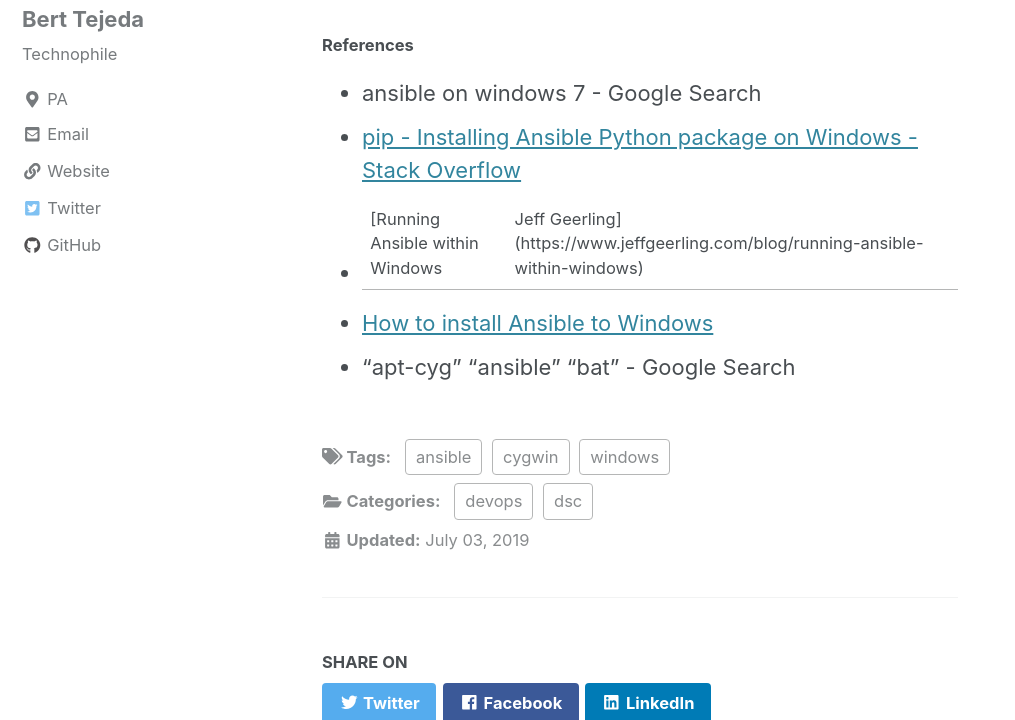
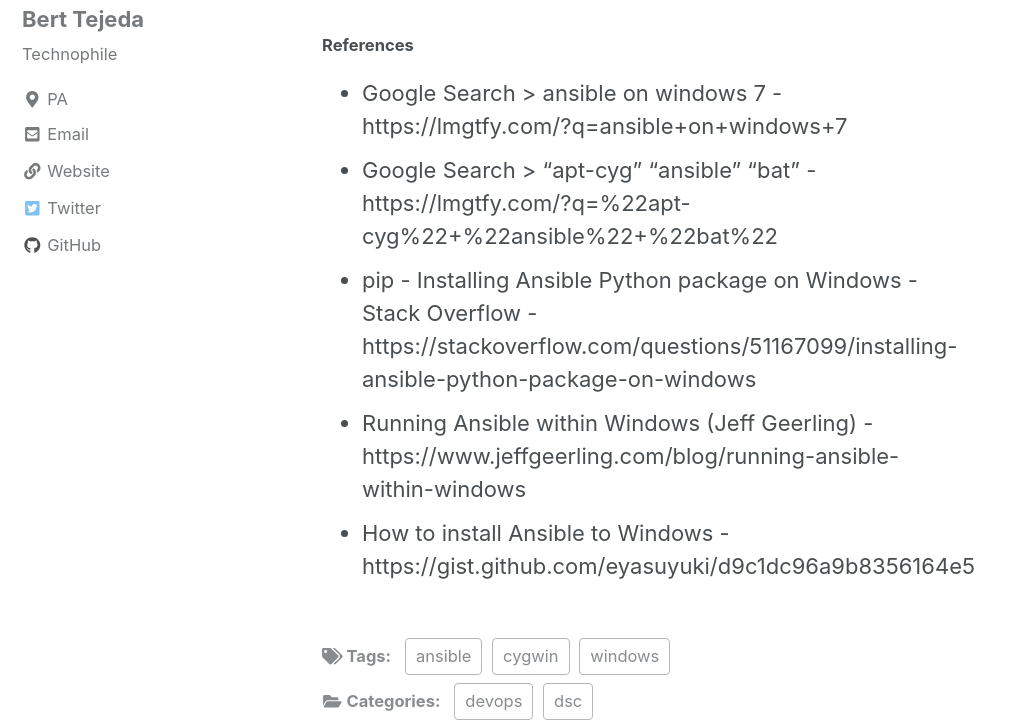
Before and after one commit to berttejeda/bert.self, a Jekyll site: the page built from _posts/2019-07-03-ansible-on-windows-7-with-cygwin.md, in a window 1280 px wide and 900 px high, scrolled down 4623 px, cut to the strip 180-900 px from the top of the window. Shown: the whole strip, without its empty margins (0-1015 px from the left). Built offline with Jekyll 4.4.1, drawn with Linux system fonts in a browser that asks for light colours; cached includes are drawn as plain includes; some of the changed lines change nothing that is shown.

Commit message:
References - Formatting

```diff
--- a/_posts/2019-07-03-ansible-on-windows-7-with-cygwin.md
+++ b/_posts/2019-07-03-ansible-on-windows-7-with-cygwin.md
@@ -152,8 +152,8 @@
 
 #### References
 
-- ansible on windows 7 - Google Search
-- [pip - Installing Ansible Python package on Windows - Stack Overflow](https://stackoverflow.com/questions/51167099/installing-ansible-python-package-on-windows)
-- [Running Ansible within Windows | Jeff Geerling](https://www.jeffgeerling.com/blog/running-ansible-within-windows)
-- [How to install Ansible to Windows](https://gist.github.com/eyasuyuki/d9c1dc96a9b8356164e5)
-- "apt-cyg" "ansible" "bat" - Google Search
+- Google Search > ansible on windows 7 - https://lmgtfy.com/?q=ansible+on+windows+7
+- Google Search > "apt-cyg" "ansible" "bat" - https://lmgtfy.com/?q=%22apt-cyg%22+%22ansible%22+%22bat%22
+- pip - Installing Ansible Python package on Windows - Stack Overflow - https://stackoverflow.com/questions/51167099/installing-ansible-python-package-on-windows
+- Running Ansible within Windows (Jeff Geerling) - https://www.jeffgeerling.com/blog/running-ansible-within-windows
+- How to install Ansible to Windows - https://gist.github.com/eyasuyuki/d9c1dc96a9b8356164e5
```
